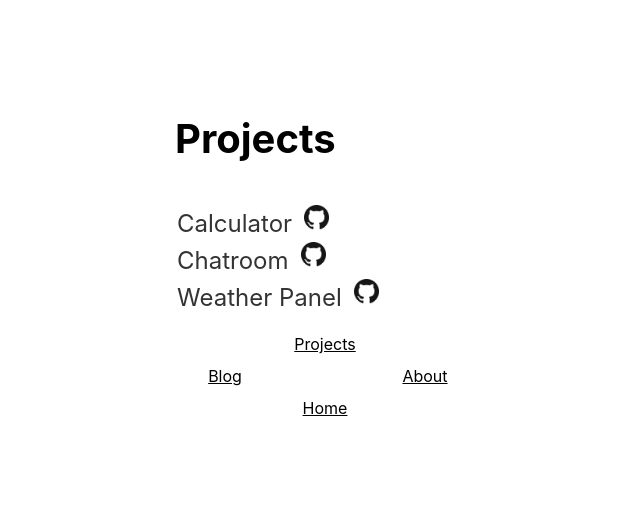
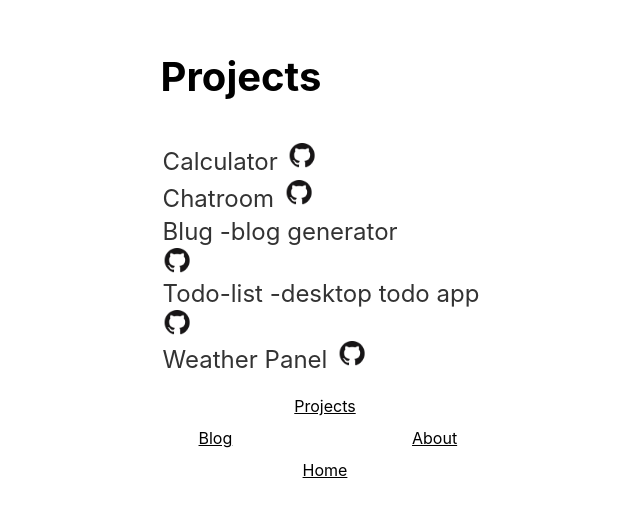
Before and after one commit to c25vdw/animata, a Vue app: page /#/projects in a window 1280 px wide. Shown: the part 128-642 px from the top of the page, without its empty margins (315-955 px from the left). Built offline with nearby package versions, Linux system fonts and the light colour scheme.

Commit message:
deprecating version 1

```diff
--- a/src/components/views/Projects.vue
+++ b/src/components/views/Projects.vue
@@ -3,15 +3,21 @@
       <div class="title"><h1>Projects</h1></div>
       <div class="content">
           <ul class="project-list">
-              <li>
+                <li>
                   <a href="http://calculator.lucaszzc.com" target="_blank" class="project-link">Calculator</a>
                   <a href="https://github.com/LucasZeng99/vue-simple-calculator" target="_blank" class="github-link"><img src="/static/GitHub-Mark-64px.png"></img></a>
                   </li>
-              <li>
+                <li>
                   <a href="http://chatroom.lucaszzc.com" target="_blank" class="project-link">Chatroom</a>
                   <a href="https://github.com/LucasZeng99/chatroom" target="_blank" class="github-link"><img src="/static/GitHub-Mark-64px.png"></img></a>
                   </li>
-              <li>
+                <li>
+                  <a href="https://github.com/LucasZeng99/blug" target="_blank" class="github-link">Blug -blog generator<img src="/static/GitHub-Mark-64px.png"></img></a>
+                  </li>
+                <li>
+                  <a href="https://github.com/LucasZeng99/vanilla-todo" target="_blank" class="github-link">Todo-list -desktop todo app<img src="/static/GitHub-Mark-64px.png"></img></a>
+                  </li>
+                <li>
                   <a href="http://weather.lucaszzc.com" target="_blank" class="project-link">Weather Panel</a>
                   <a href="https://github.com/LucasZeng99/vue-weather-panel" target="_blank" class="github-link"><img src="/static/GitHub-Mark-64px.png"></img></a>
                   </li>
```
